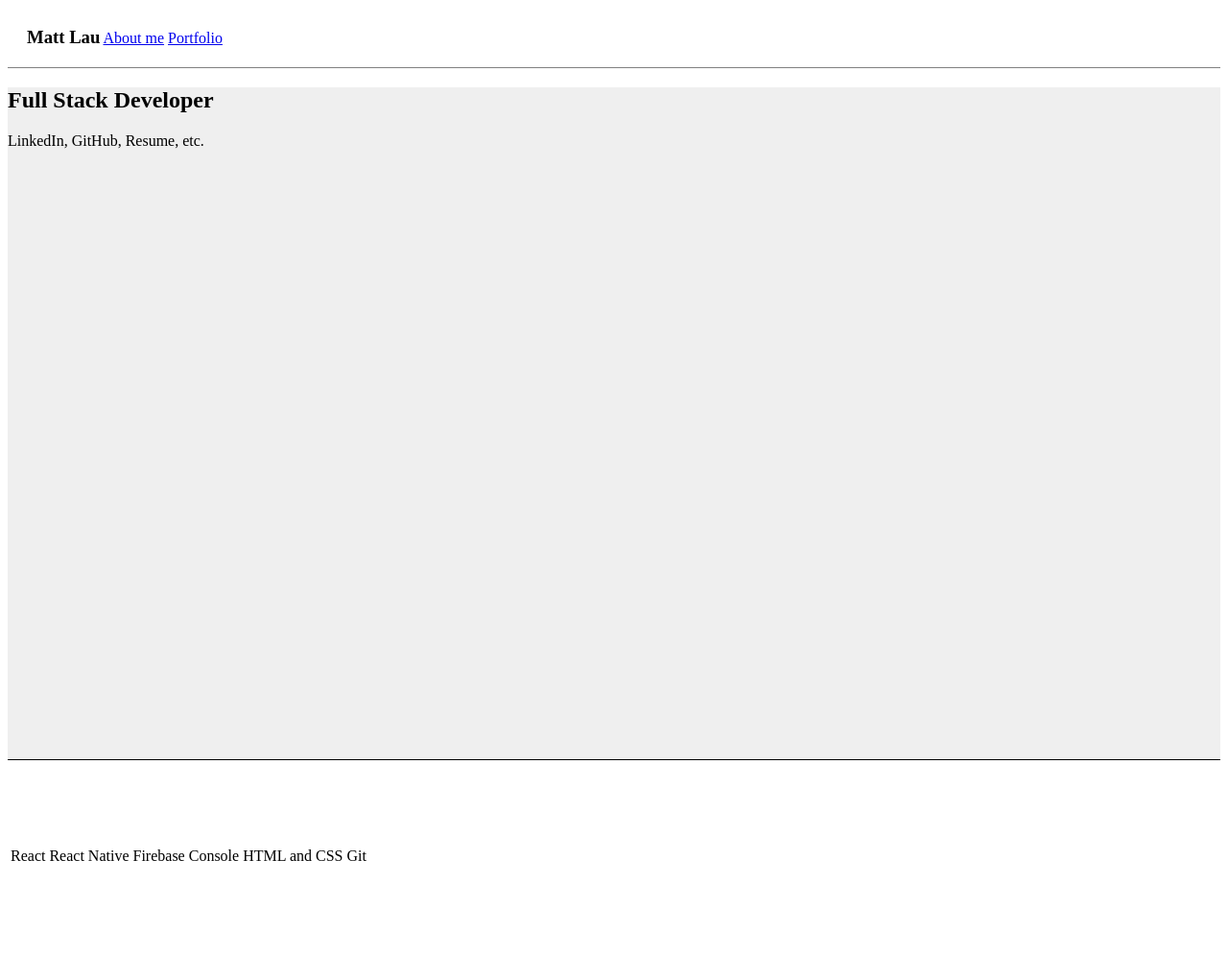
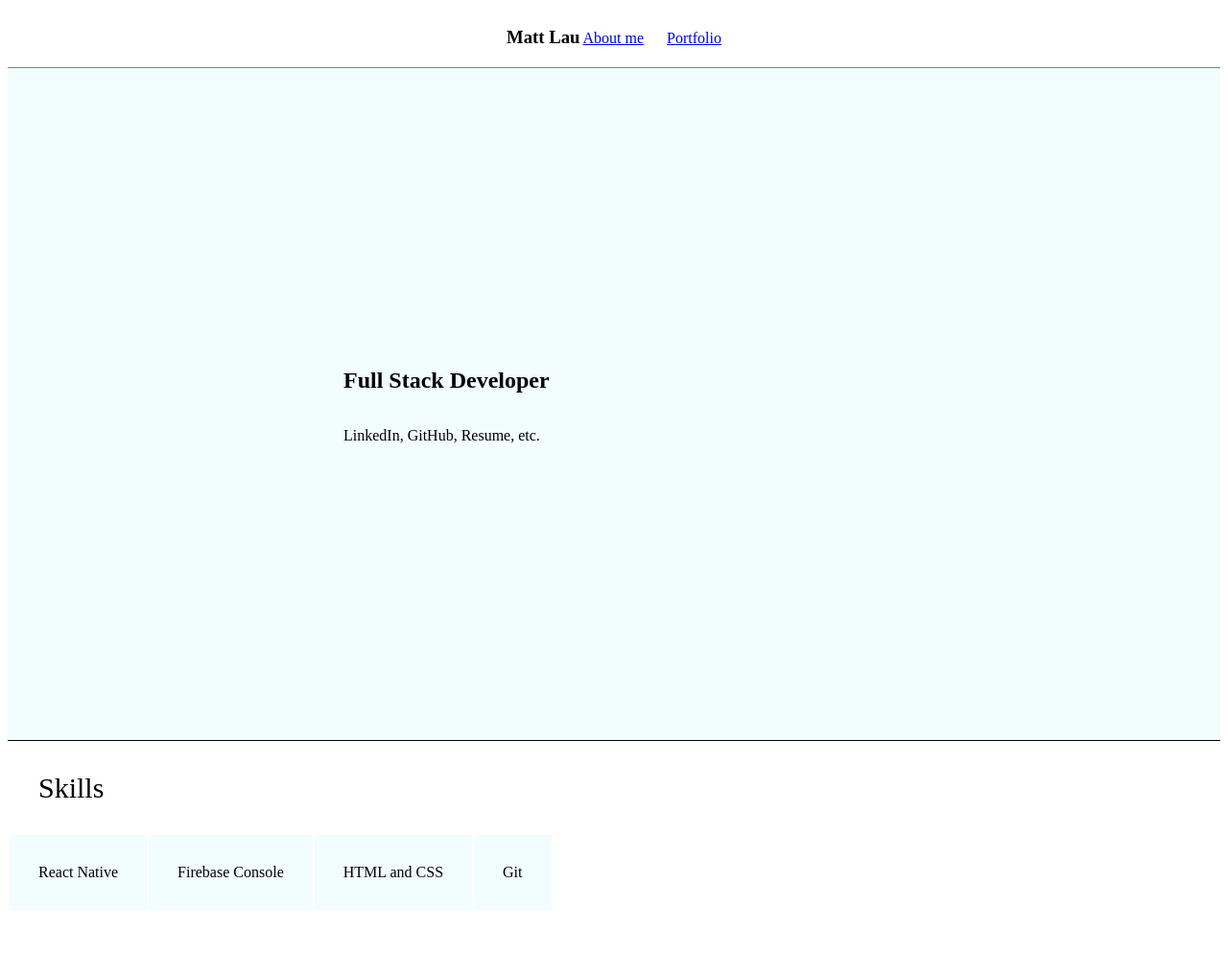
Before and after one commit to mattycakes14/code-portfolio, a plain HTML site: page index.html in a window 1280 px wide. Shown: the whole page at 96% size. After the commit the page ends 958 px from the top, so only its background shows below. Drawn offline with Linux system fonts and the light colour scheme.

Commit message:
basic template

```diff
--- a/home.css
+++ b/home.css
@@ -4,23 +4,39 @@ nav {
     border-bottom: 0.1px solid gray;
     width:"100%";
     padding: 20px;
+    text-align: center;
 }
-
+a{
+}
 h3 {
     display: inline;
 }
 main {
-    background-color:#efefef;
+    background-color:#f2fdfe;
     border-bottom:1px solid black;
     width:"100%";
     height: 700px;
-
+    display: flex;
+    flex-direction: column;
+    justify-content: center;
+    padding-left: 350px;
 }
 
-p {
+p{
     display: block;
 }
+td{
+   padding: 30px;
+}
 
-table {
-    height: 200px;
+#portfolio{
+    margin-left: 20px;
 }
+
+#header{
+    font-size: 30px;
+}
+
+#skill-set td{
+    background-color:#f2fdfe;
+}
--- a/index.html
+++ b/index.html
@@ -7,7 +7,7 @@
         <nav>
             <h3>Matt Lau</h3>
             <a href = "tabs/about-me.html">About me</a>
-            <a href = "tabs/portfolio.html">Portfolio</a>
+            <a id = "portfolio" href = "tabs/portfolio.html">Portfolio</a>
         </nav>
         <main>
             <h2>Full Stack Developer</h2>
@@ -15,13 +15,19 @@
         </main>
         <section>
             <table>
+                <thead>
                     <tr>
-                    <td>React</td>
+                        <td id = "header">Skills</td>
+                    </tr>
+                </thead>
+                <tbody>
+                    <tr id = "skill-set">
                         <td>React Native</td>
                         <td>Firebase Console</td>
                         <td>HTML and CSS</td>
                         <td>Git</td>
                     </tr>
+                </tbody>
             </table>
         </section>
     </body>
```
Lines whose indentation alone changed are shown as unchanged.
